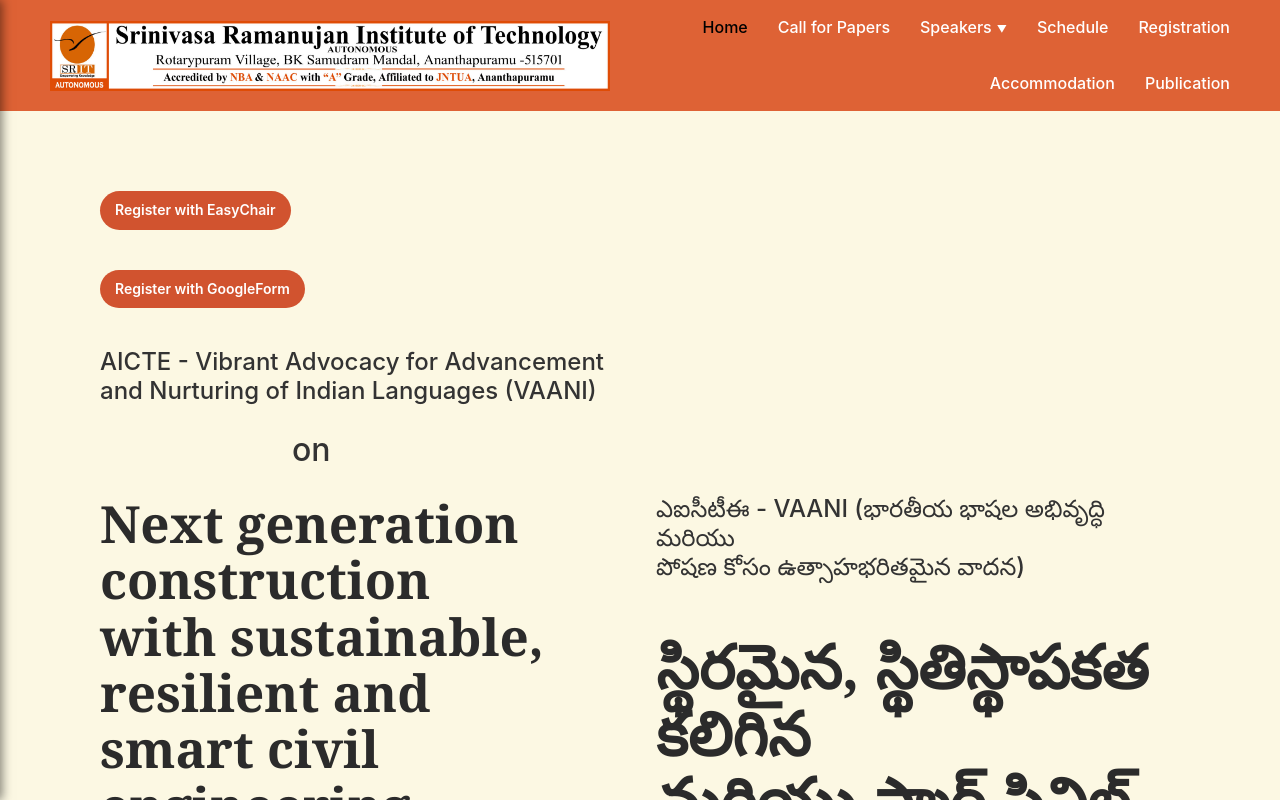
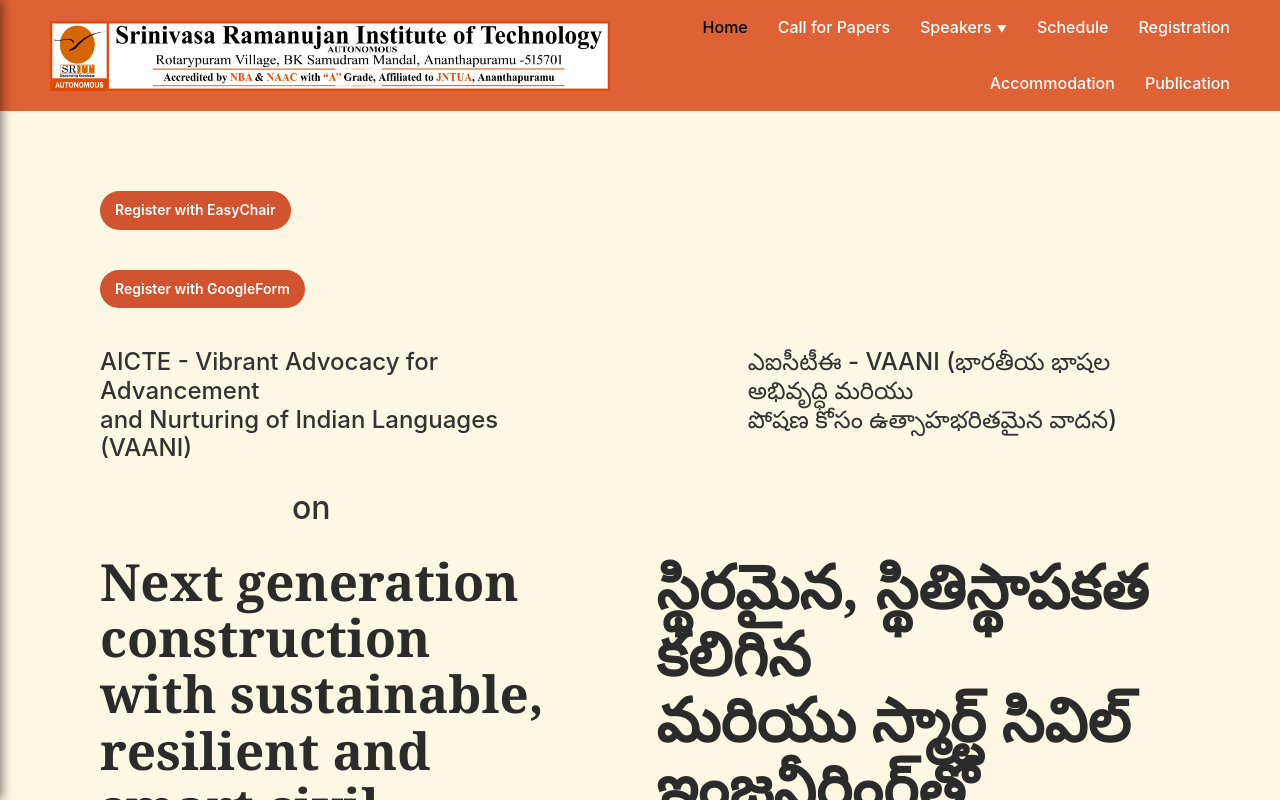
Before and after one commit to muhammed-ikram/conference-website, a React (Vite) app: page / in a window 1280 px wide. Shown: the top 800 px of the page. Built offline with nearby package versions, Linux system fonts and the light colour scheme.

Commit message:
aligned telugu heading of aicte

```diff
--- a/src/index.css
+++ b/src/index.css
@@ -309,6 +309,13 @@
     box-shadow: -2px 0 5px rgba(0,0,0,0.2);
 }
 
+.aicte_head {
+  display: flex;
+  flex-direction: row;
+  gap: 15rem;
+  align-items: flex-start;
+}
+
 .vertical-downloads-btn:hover {
     background-color: var(--color-accent-orange);
 }
--- a/src/pages/HomePage.jsx
+++ b/src/pages/HomePage.jsx
@@ -25,13 +25,25 @@
           </a>
         </button>
 
-        <h4>
-          AICTE - Vibrant Advocacy for Advancement <br />
-          and Nurturing of Indian Languages (VAANI)
-        </h4>
-        <br />
-        <h4 style={{ paddingLeft: '12rem', fontSize: '2rem' }}>on</h4>
-        <br />
+
+        <div className="aicte_head">
+          <div>
+            <h4>AICTE - Vibrant Advocacy for Advancement <br />
+          and Nurturing of Indian Languages (VAANI)</h4><br />
+          <h4 style={{ paddingLeft: '12rem', fontSize: '2rem' }}>on</h4><br />
+          </div>
+
+
+          <div>
+            <h4>ఎఐసీటీఈ - VAANI (భారతీయ భాషల అభివృద్ధి మరియు <br />
+              పోషణ కోసం ఉత్సాహభరితమైన వాదన)</h4><br />
+          </div>
+
+        </div>
+
+
+
+
         <div className="title-telugu">
           <h1 className="hero-title">
             Next generation construction <br />
@@ -39,20 +51,25 @@
             smart civil engineering
           </h1>
 
+
           {/* This div groups the two Telugu sections so they can be aligned properly */}
-          <div>
-            <h4>
+          {/* <div> <h4>
               ఎఐసీటీఈ - VAANI (భారతీయ భాషల అభివృద్ధి మరియు <br />
               పోషణ కోసం ఉత్సాహభరితమైన వాదన)
             </h4>
-                  <br />
-                  <br />
+            <br />
+                  <br /></div> */}
+
+          <div>
+
             <h1 className="hero-title" style={{ fontSize: '3.8rem' }}>
               స్థిరమైన, స్థితిస్థాపకత కలిగిన <br />
               మరియు స్మార్ట్ సివిల్ ఇంజనీరింగ్‌తో <br />
               తదుపరి తరం నిర్మాణం
             </h1>
           </div>
+
+
         </div>
         <p className="hero-slogan">
           "<b className="srit">S</b>ustainable, <b className="srit">R</b>
```
